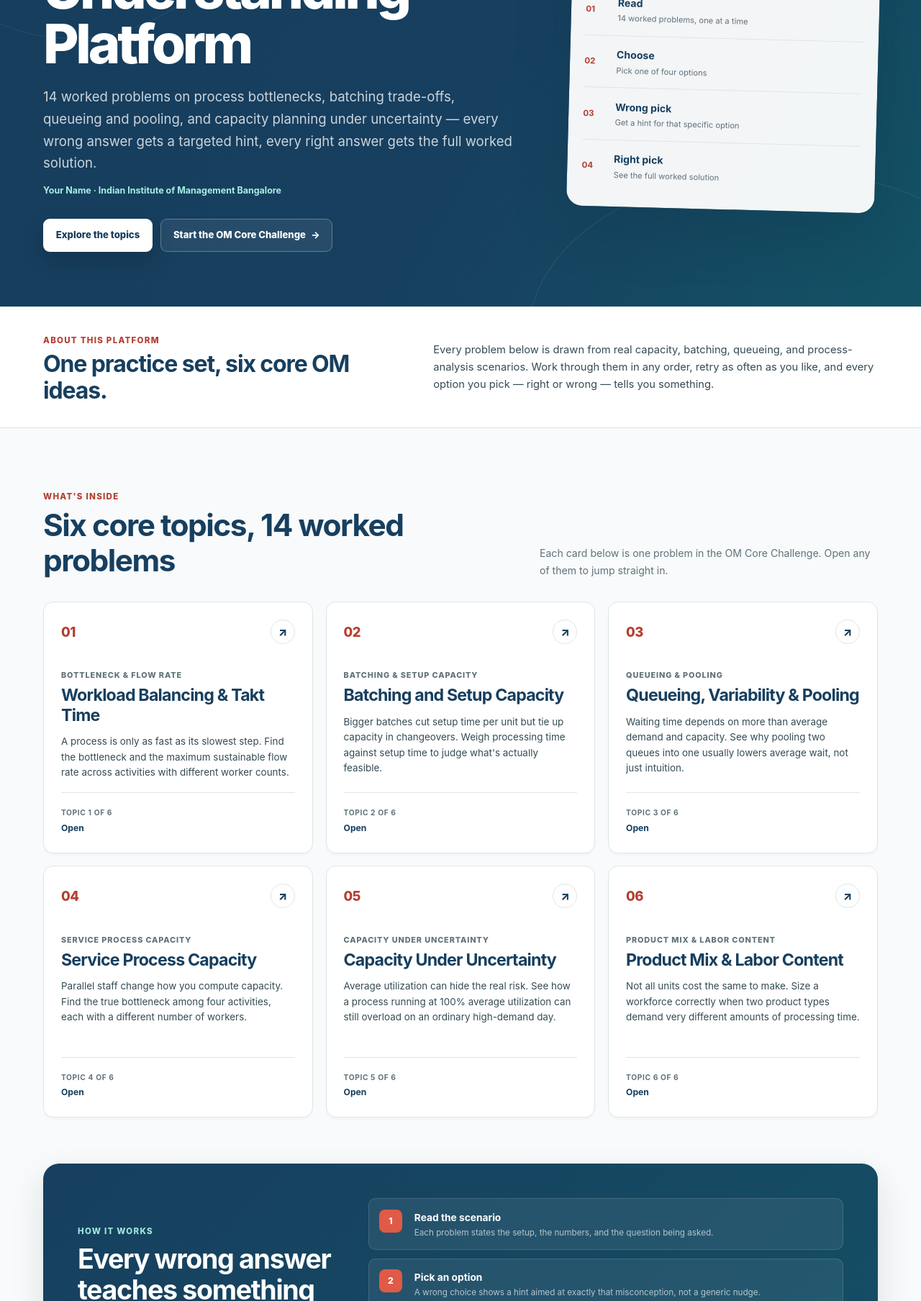
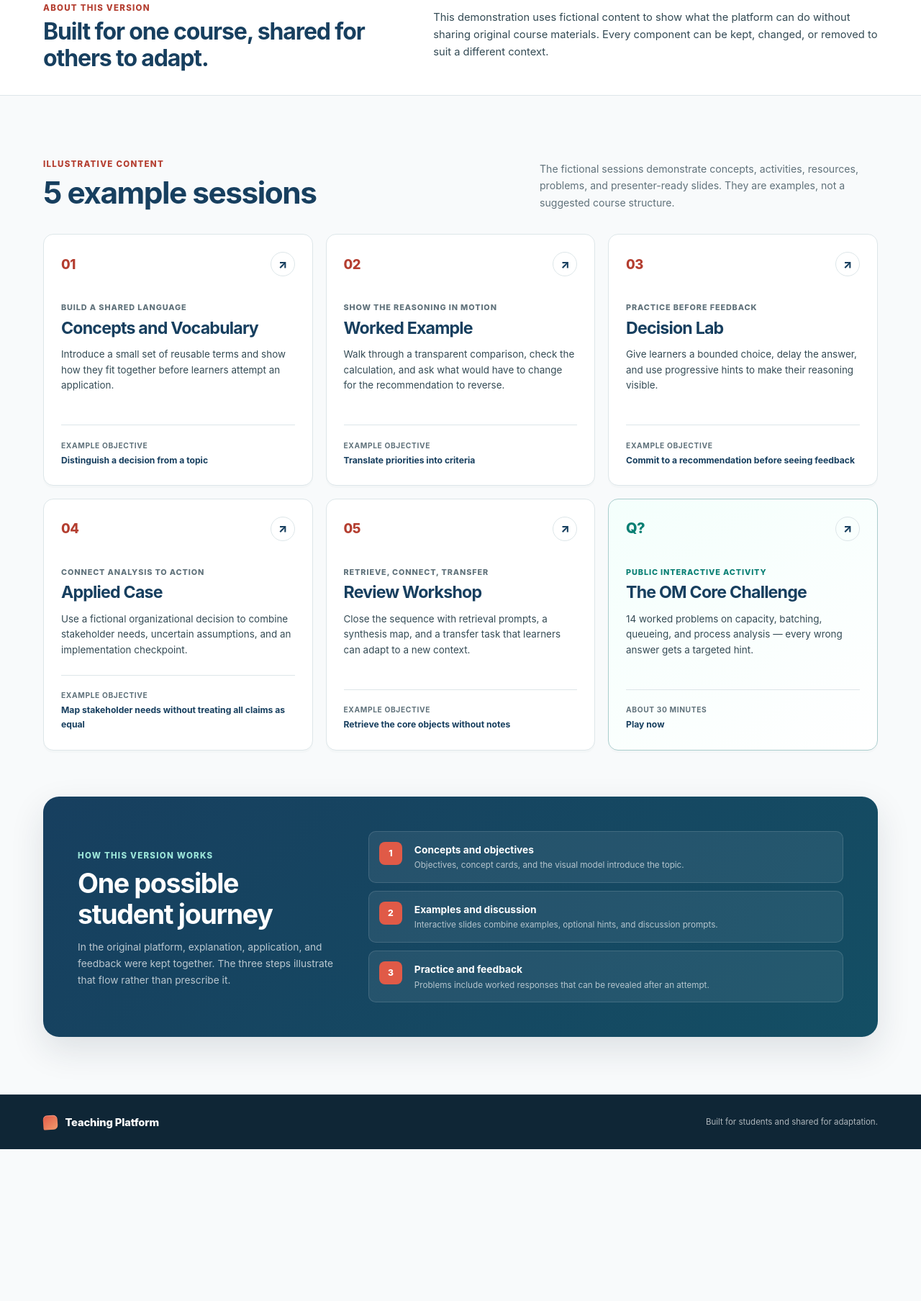
Before and after one commit to Coyote2603/OM-Core-Challange, a website: page index.html in a window 1280 px wide. Shown: the part 765-2573 px from the top of the page at 72% size. After the commit the page ends 2362 px from the top, so only its background shows below. Drawn offline with Linux system fonts and the light colour scheme.

Commit message:
Update index.html

```diff
--- a/index.html
+++ b/index.html
@@ -4,8 +4,8 @@
   <meta charset="UTF-8" />
   <meta name="viewport" content="width=device-width, initial-scale=1.0" />
   <meta name="theme-color" content="#173f5f" />
-  <meta name="description" content="OM Core Understanding Platform — 14 worked problems on capacity, batching, queueing, and process analysis, with a targeted hint for every wrong answer." />
-  <title>OM Core Understanding Platform</title>
+  <meta name="description" content="A reusable, zero-build platform for guided course sessions, practice problems, interactive slides, and teaching activities." />
+  <title>Interactive Teaching Platform</title>
   <link rel="icon" href="favicon.svg" type="image/svg+xml" />
   <link rel="stylesheet" href="css/style.css" />
   <link rel="stylesheet" href="vendor/katex/katex.min.css" />
@@ -17,10 +17,7 @@
 
   <nav class="navbar" aria-label="Primary navigation">
     <div class="nav-inner">
-      <a href="index.html" class="nav-brand">
-        <span class="nav-logo-badge"><img src="assets/examples/iimb-logo.png" alt="IIM Bangalore" class="nav-logo-img" /></span>
-        <span data-config="shortTitle">Teaching Platform</span>
-      </a>
+      <a href="index.html" class="nav-brand" data-config="shortTitle">Teaching Platform</a>
       <button type="button" class="nav-toggle" id="nav-toggle" aria-label="Open navigation" aria-controls="nav-links" aria-expanded="false">
         <span aria-hidden="true"></span><span aria-hidden="true"></span><span aria-hidden="true"></span>
       </button>
@@ -33,25 +30,25 @@
     <div class="hero-orbit hero-orbit-two" aria-hidden="true"></div>
     <div class="hero-inner">
       <div class="hero-copy">
-        <span class="eyebrow light">Practice with feedback</span>
-        <h1 data-config="courseTitle">OM Core Understanding Platform</h1>
-        <p class="hero-lead" data-config="courseSubtitle">14 worked problems on process bottlenecks, batching trade-offs, queueing and pooling, and capacity planning under uncertainty — every wrong answer gets a targeted hint, every right answer gets the full worked solution.</p>
+        <span class="eyebrow light">A working public example</span>
+        <h1 data-config="courseTitle">An Interactive Teaching Platform</h1>
+        <p class="hero-lead" data-config="courseSubtitle">A public, reusable version of a platform first built for students, with guided sessions, worked examples, practice activities, interactive slides, and the OM Core Challenge.</p>
         <p class="course-meta" id="course-meta"></p>
         <div class="hero-actions">
-          <a class="btn btn-light" href="#topics">Explore the topics</a>
-          <a class="btn btn-ghost-light" id="hero-game-link" href="om-challenge.html">Start the OM Core Challenge <span aria-hidden="true">→</span></a>
+          <a class="btn btn-light" href="#sessions">Explore the example sessions</a>
+          <a class="btn btn-ghost-light" id="hero-game-link" href="om-challenge.html">Try the OM Core Challenge <span aria-hidden="true">→</span></a>
         </div>
       </div>
 
-      <aside class="hero-preview" aria-label="How the challenge works">
+      <aside class="hero-preview" aria-label="Platform contents">
         <div class="preview-window">
           <div class="preview-toolbar" aria-hidden="true"><i></i><i></i><i></i></div>
           <div class="preview-content">
-            <span class="preview-label">Challenge structure</span>
-            <div class="preview-row"><b>01</b><span><strong>Read</strong><small>14 worked problems, one at a time</small></span></div>
-            <div class="preview-row"><b>02</b><span><strong>Choose</strong><small>Pick one of four options</small></span></div>
-            <div class="preview-row"><b>03</b><span><strong>Wrong pick</strong><small>Get a hint for that specific option</small></span></div>
-            <div class="preview-row"><b>04</b><span><strong>Right pick</strong><small>See the full worked solution</small></span></div>
+            <span class="preview-label">Session structure</span>
+            <div class="preview-row"><b>01</b><span><strong>Explain</strong><small>Concept cards and diagrams</small></span></div>
+            <div class="preview-row"><b>02</b><span><strong>Model</strong><small>Worked examples and hints</small></span></div>
+            <div class="preview-row"><b>03</b><span><strong>Practice</strong><small>Problems with revealable solutions</small></span></div>
+            <div class="preview-row"><b>04</b><span><strong>Present</strong><small>Keyboard and touch-friendly slides</small></span></div>
           </div>
         </div>
       </aside>
@@ -62,95 +59,34 @@
     <section class="intro-strip" aria-labelledby="platform-intro-title">
       <div class="container intro-strip-inner">
         <div>
-          <span class="eyebrow">About this platform</span>
-          <h2 id="platform-intro-title">One practice set, six core OM ideas.</h2>
+          <span class="eyebrow">About this version</span>
+          <h2 id="platform-intro-title">Built for one course, shared for others to adapt.</h2>
         </div>
-        <p>Every problem below is drawn from real capacity, batching, queueing, and process-analysis scenarios. Work through them in any order, retry as often as you like, and every option you pick — right or wrong — tells you something.</p>
+        <p>This demonstration uses fictional content to show what the platform can do without sharing original course materials. Every component can be kept, changed, or removed to suit a different context.</p>
       </div>
     </section>
 
-    <section class="container session-section" id="topics" aria-labelledby="session-list-title">
+    <section class="container session-section" id="sessions" aria-labelledby="session-list-title">
       <div class="section-heading">
         <div>
-          <span class="eyebrow">What's inside</span>
-          <h2 id="session-list-title">Six core topics, 14 worked problems</h2>
+          <span class="eyebrow">Illustrative content</span>
+          <h2 id="session-list-title">Example sessions</h2>
         </div>
-        <p>Each card below is one problem in the OM Core Challenge. Open any of them to jump straight in.</p>
+        <p>The fictional sessions demonstrate concepts, activities, resources, problems, and presenter-ready slides. They are examples, not a suggested course structure.</p>
       </div>
-      <div class="card-grid" id="topics-grid">
-        <a class="session-card" href="om-challenge.html">
-          <div class="session-card-top">
-            <span class="session-card-number">01</span>
-            <span class="session-card-arrow" aria-hidden="true">↗</span>
-          </div>
-          <span class="session-card-kicker">Bottleneck &amp; flow rate</span>
-          <h3>Workload Balancing &amp; Takt Time</h3>
-          <p>A process is only as fast as its slowest step. Find the bottleneck and the maximum sustainable flow rate across activities with different worker counts.</p>
-          <div class="session-card-footer"><span>Topic 1 of 6</span><strong>Open</strong></div>
-        </a>
-        <a class="session-card" href="om-challenge.html">
-          <div class="session-card-top">
-            <span class="session-card-number">02</span>
-            <span class="session-card-arrow" aria-hidden="true">↗</span>
-          </div>
-          <span class="session-card-kicker">Batching &amp; setup capacity</span>
-          <h3>Batching and Setup Capacity</h3>
-          <p>Bigger batches cut setup time per unit but tie up capacity in changeovers. Weigh processing time against setup time to judge what's actually feasible.</p>
-          <div class="session-card-footer"><span>Topic 2 of 6</span><strong>Open</strong></div>
-        </a>
-        <a class="session-card" href="om-challenge.html">
-          <div class="session-card-top">
-            <span class="session-card-number">03</span>
-            <span class="session-card-arrow" aria-hidden="true">↗</span>
-          </div>
-          <span class="session-card-kicker">Queueing &amp; pooling</span>
-          <h3>Queueing, Variability &amp; Pooling</h3>
-          <p>Waiting time depends on more than average demand and capacity. See why pooling two queues into one usually lowers average wait, not just intuition.</p>
-          <div class="session-card-footer"><span>Topic 3 of 6</span><strong>Open</strong></div>
-        </a>
-        <a class="session-card" href="om-challenge.html">
-          <div class="session-card-top">
-            <span class="session-card-number">04</span>
-            <span class="session-card-arrow" aria-hidden="true">↗</span>
-          </div>
-          <span class="session-card-kicker">Service process capacity</span>
-          <h3>Service Process Capacity</h3>
-          <p>Parallel staff change how you compute capacity. Find the true bottleneck among four activities, each with a different number of workers.</p>
-          <div class="session-card-footer"><span>Topic 4 of 6</span><strong>Open</strong></div>
-        </a>
-        <a class="session-card" href="om-challenge.html">
-          <div class="session-card-top">
-            <span class="session-card-number">05</span>
-            <span class="session-card-arrow" aria-hidden="true">↗</span>
-          </div>
-          <span class="session-card-kicker">Capacity under uncertainty</span>
-          <h3>Capacity Under Uncertainty</h3>
-          <p>Average utilization can hide the real risk. See how a process running at 100% average utilization can still overload on an ordinary high-demand day.</p>
-          <div class="session-card-footer"><span>Topic 5 of 6</span><strong>Open</strong></div>
-        </a>
-        <a class="session-card" href="om-challenge.html">
-          <div class="session-card-top">
-            <span class="session-card-number">06</span>
-            <span class="session-card-arrow" aria-hidden="true">↗</span>
-          </div>
-          <span class="session-card-kicker">Product mix &amp; labor content</span>
-          <h3>Product Mix &amp; Labor Content</h3>
-          <p>Not all units cost the same to make. Size a workforce correctly when two product types demand very different amounts of processing time.</p>
-          <div class="session-card-footer"><span>Topic 6 of 6</span><strong>Open</strong></div>
-        </a>
-      </div>
+      <div class="card-grid" id="card-grid"></div>
     </section>
 
     <section class="container study-path" aria-labelledby="study-path-title">
       <div class="study-path-copy">
-        <span class="eyebrow">How it works</span>
-        <h2 id="study-path-title">Every wrong answer teaches something</h2>
-        <p>Nothing is timed or auto-advanced. Try any option as many times as you need before moving on.</p>
+        <span class="eyebrow">How this version works</span>
+        <h2 id="study-path-title">One possible student journey</h2>
+        <p>In the original platform, explanation, application, and feedback were kept together. The three steps illustrate that flow rather than prescribe it.</p>
       </div>
       <ol class="study-steps">
-        <li><span>1</span><div><strong>Read the scenario</strong><p>Each problem states the setup, the numbers, and the question being asked.</p></div></li>
-        <li><span>2</span><div><strong>Pick an option</strong><p>A wrong choice shows a hint aimed at exactly that misconception, not a generic nudge.</p></div></li>
-        <li><span>3</span><div><strong>Find the right one</strong><p>The correct option reveals the full worked solution, with every step shown.</p></div></li>
+        <li><span>1</span><div><strong>Concepts and objectives</strong><p>Objectives, concept cards, and the visual model introduce the topic.</p></div></li>
+        <li><span>2</span><div><strong>Examples and discussion</strong><p>Interactive slides combine examples, optional hints, and discussion prompts.</p></div></li>
+        <li><span>3</span><div><strong>Practice and feedback</strong><p>Problems include worked responses that can be revealed after an attempt.</p></div></li>
       </ol>
     </section>
   </main>
```
